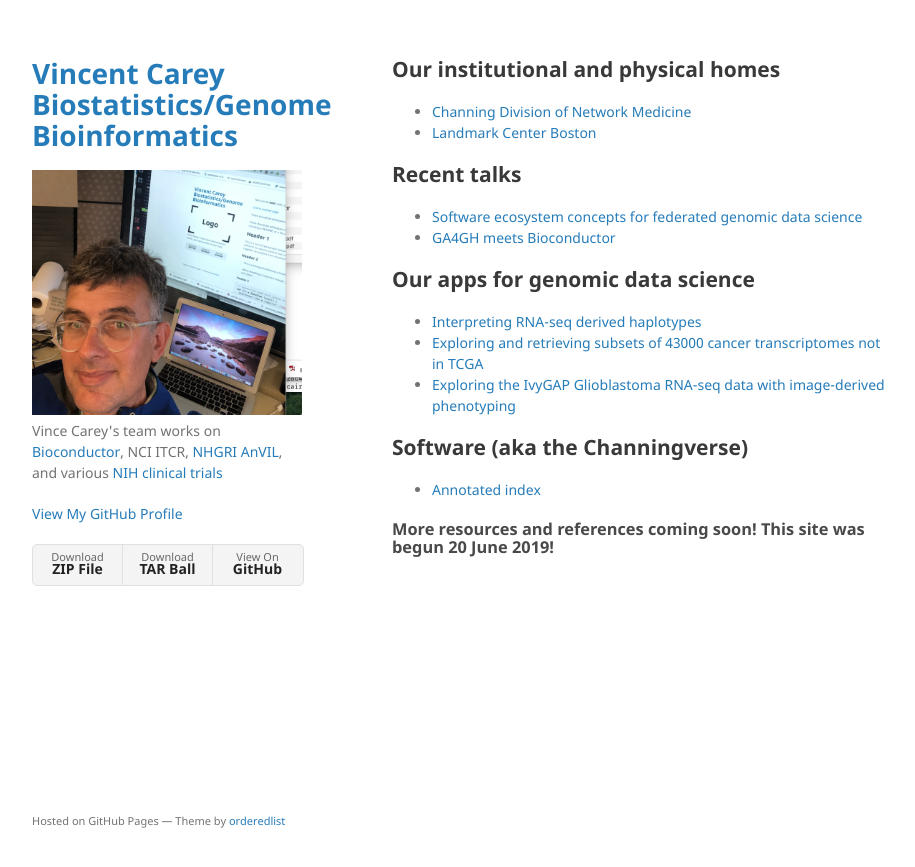
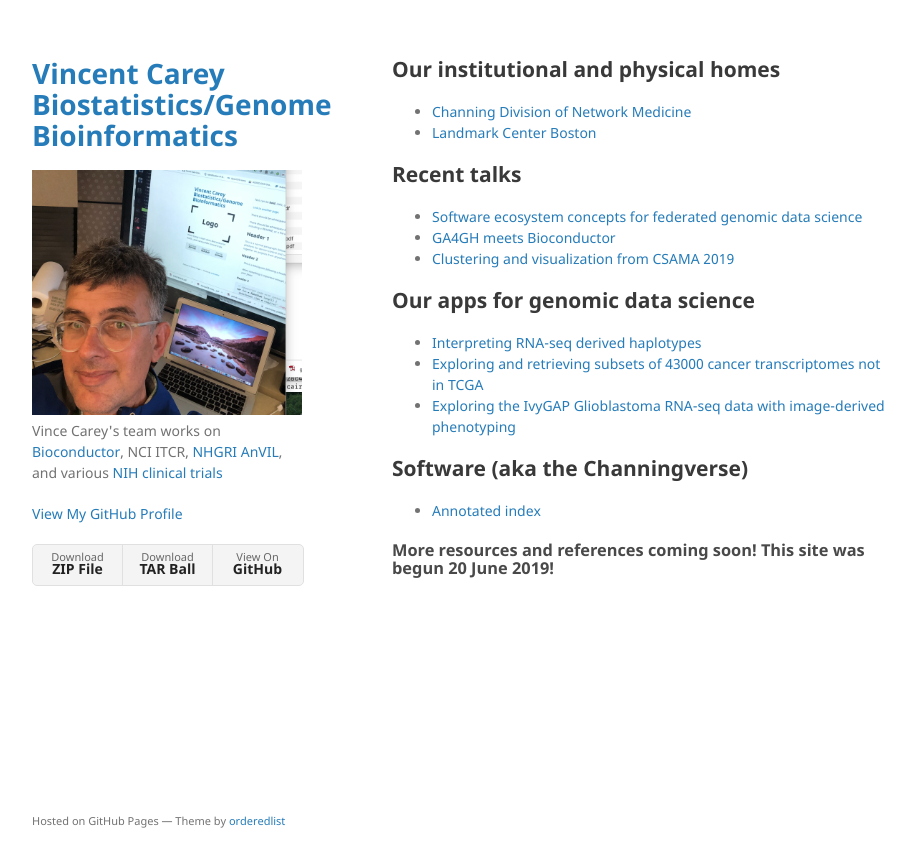
Before and after one commit to vjcitn/vjcitn.github.io, a Jekyll site: the page built from index.md, in a window 1280 px wide. Shown: the top 867 px of the page, without its empty margins (178-1093 px from the left). Built offline with Jekyll 4.4.1, drawn with Linux system fonts in a browser that asks for light colours; our own code applies the rules of GitHub Pages for plain Markdown files.

Commit message:
adding link to CSAMA talk

```diff
--- a/index.md
+++ b/index.md
@@ -11,6 +11,7 @@ layout: default
 
 * [Software ecosystem concepts for federated genomic data science](https://docs.google.com/presentation/d/1LMR3upAQZMdfAP4-UAl6-UMU6udA_NkqRMKsnM1jPfs/edit?usp=sharing)
 * [GA4GH meets Bioconductor](https://docs.google.com/presentation/d/1wmv0wfLqYhZOcvqIA1lanypH0dtQ_hukJfBOuVw1Jzs/edit?usp=sharing)
+* [Clustering and visualization from CSAMA 2019](https://docs.google.com/presentation/d/1LvmkXajzX13qJNfIQDtoqsSL031xMu0-5SQBJXSKjzA/edit?usp=sharing)
 
 ## Our apps for genomic data science
 
```
Also changed, not shown: 1 other file.
